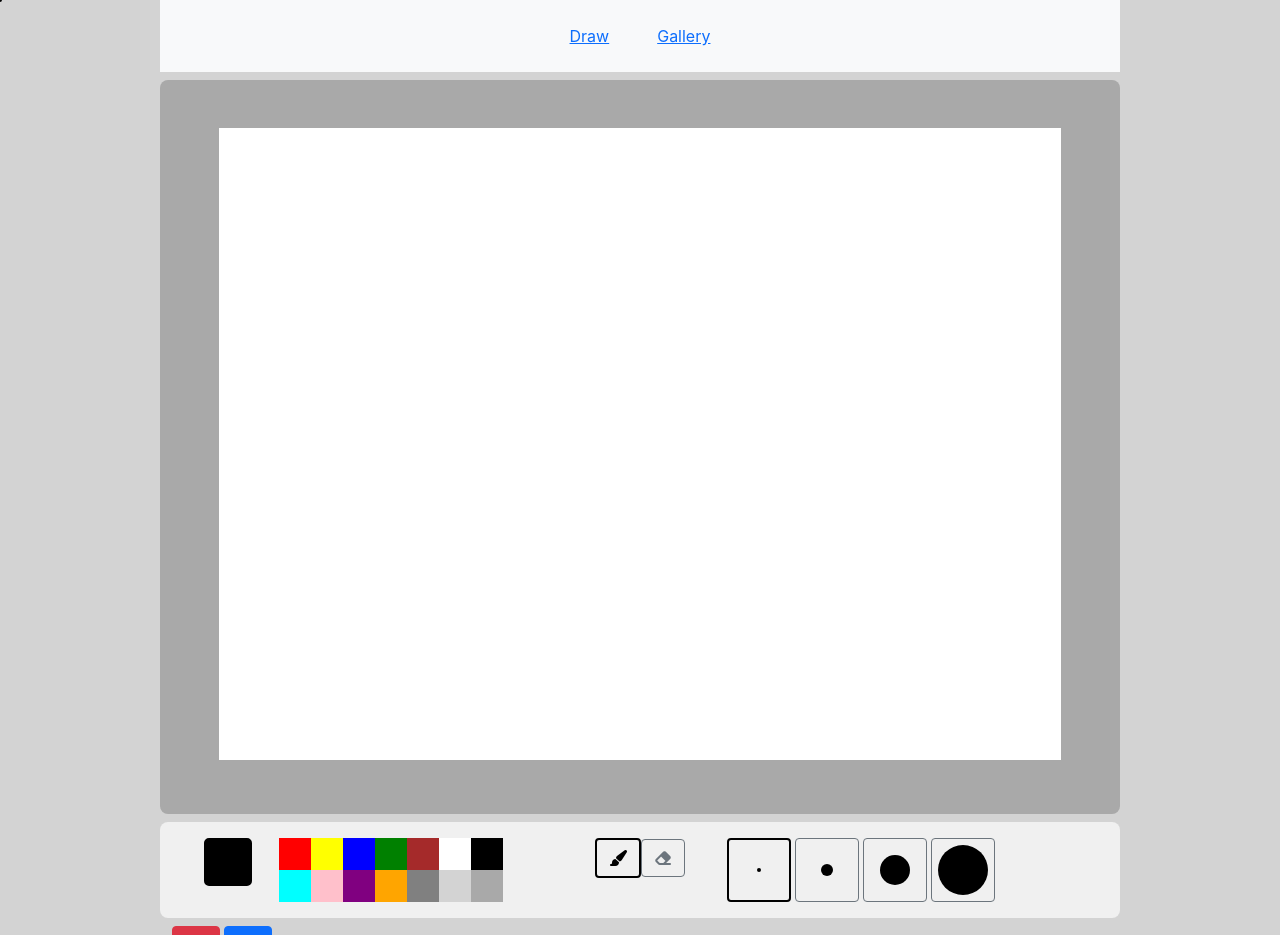
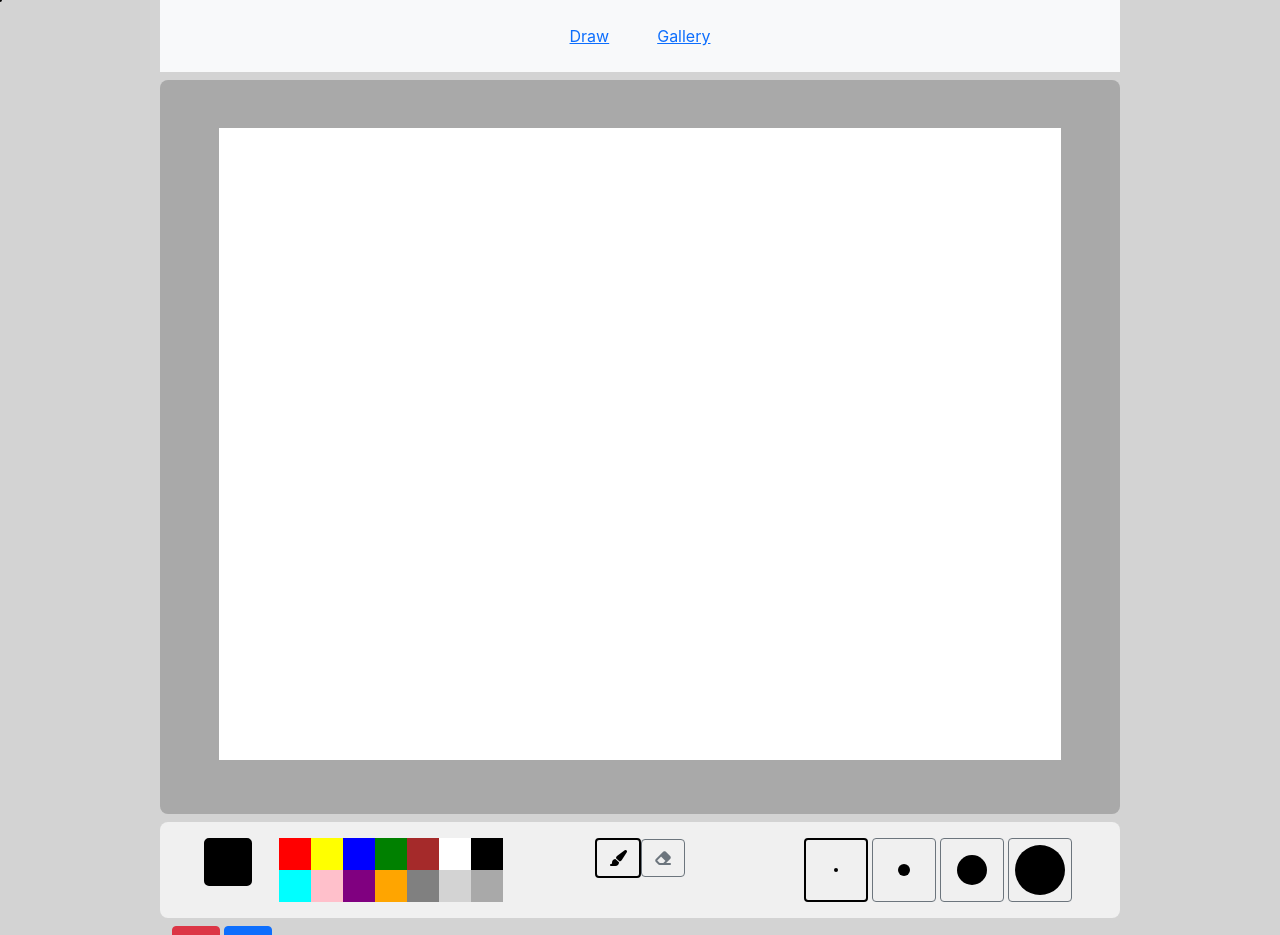
Before and after one commit to SilviuIordache/Painty, a React (Create React App) app: page / in a window 1280 px wide. Shown: the top 935 px of the page. Built offline with nearby package versions, Linux system fonts and the light colour scheme.

Commit message:
Align adjust

```diff
--- a/src/components/BrushSizeSelector/BrushSizeSelector.js
+++ b/src/components/BrushSizeSelector/BrushSizeSelector.js
@@ -16,7 +16,7 @@
   )
 
   return (
-    <div className='d-flex align-items-center'>
+    <div className='d-flex justify-content-end'>
      {brushSizes}
     </div>
   )
```
